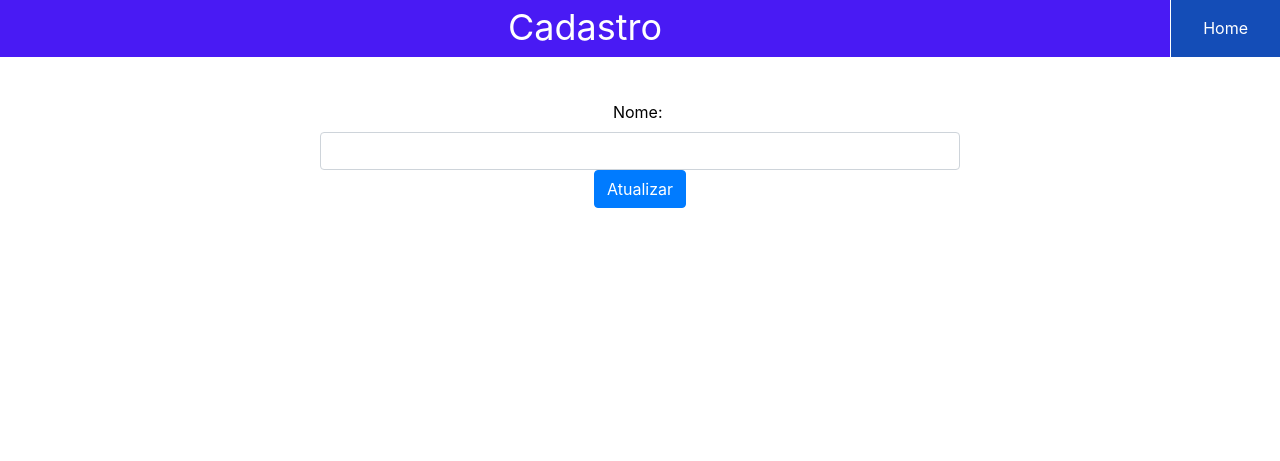
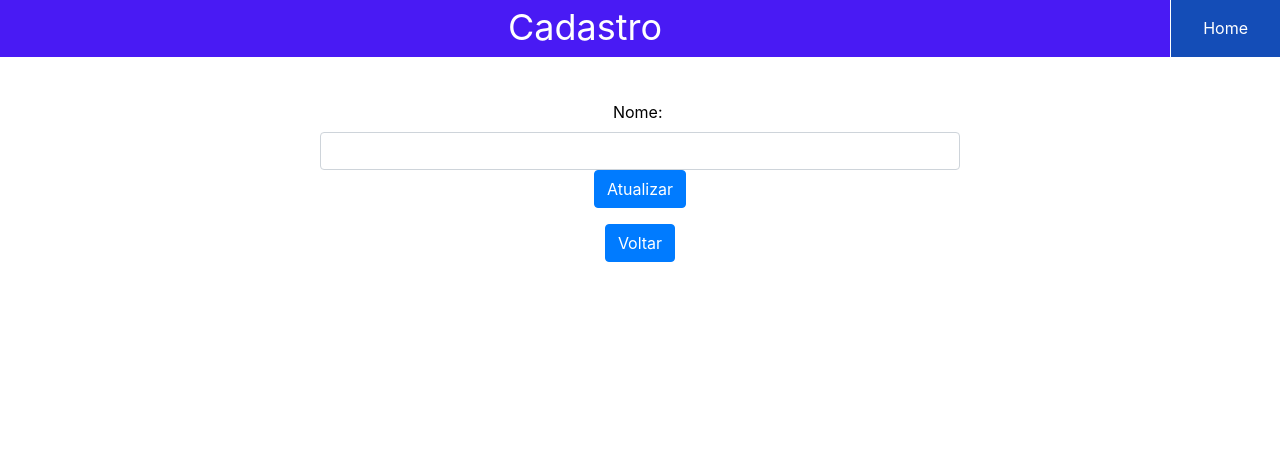
Before and after one commit to dariosalles/php, a PHP site: page /atualiza.php?id=1 in a window 1280 px wide. Shown: the top 461 px of the page. Run offline with PHP 8.4, Linux system fonts and the light colour scheme; data that the repository does not hold is empty.

Commit message:
atualiza.php

```diff
--- a/atualiza.php
+++ b/atualiza.php
@@ -67,6 +67,11 @@
 
 </div>
  <!-- FIM - ATUALIZAR -->
+
+ <!-- INICIO - BOTAO VOLTAR === -->
+<?php require('voltar.html'); ?>
+<!-- FIM - BOTAO VOLTAR === -->
+
 </section>
 <!-- FIM CONTENT === -->
 
```
